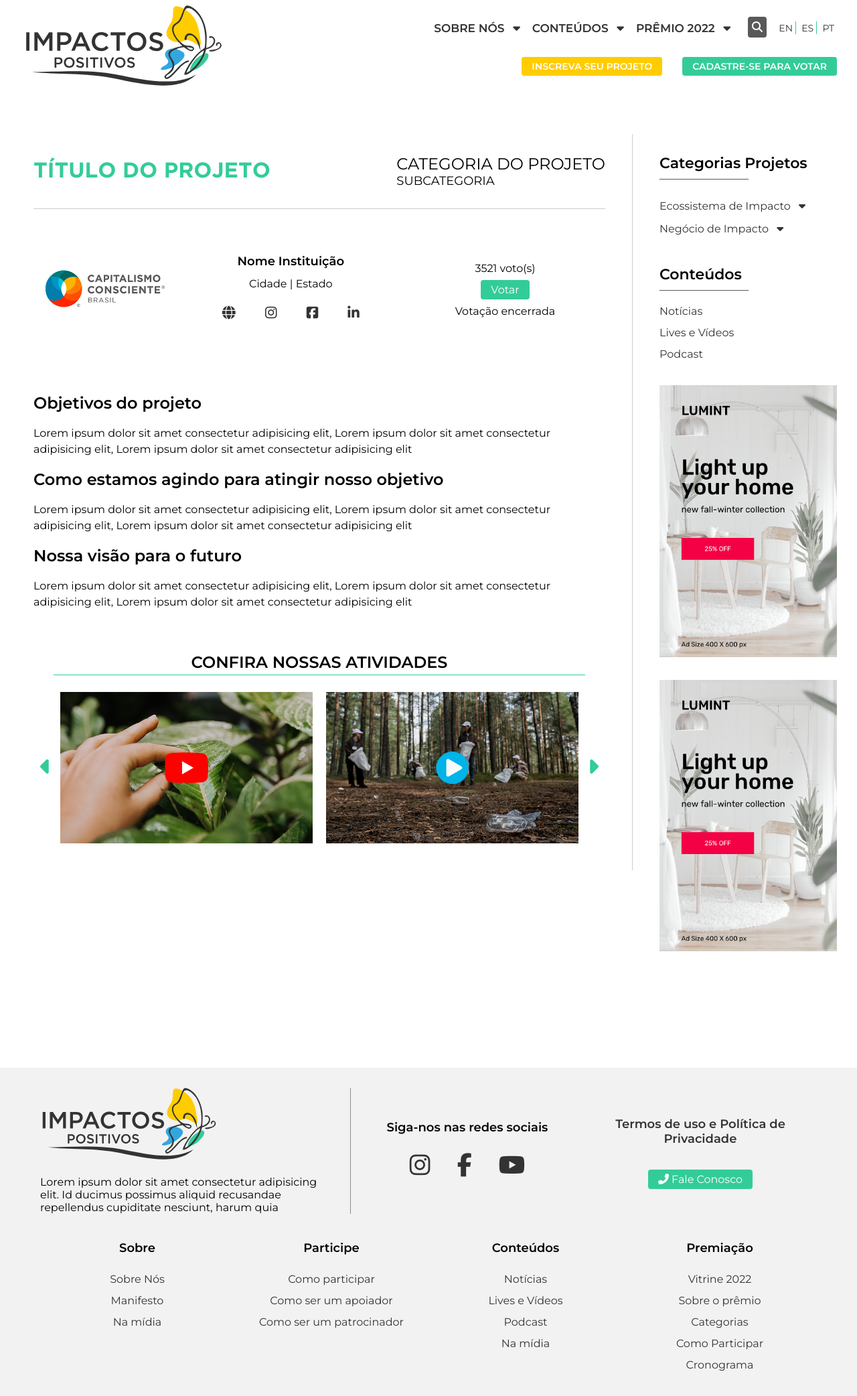
After one commit to dannyela991/PIPDevs, a PHP site: page /project-single.php in a window 1280 px wide. The commit adds this page. Shown: the whole page at 67% size. Run offline with PHP 8.4, Linux system fonts and the light colour scheme; some libraries are stand-ins or nearby versions.

Commit message:
Página projetos, atualizção css e script

```diff
--- a/app/assets/script.js
+++ b/app/assets/script.js
@@ -257,7 +257,29 @@
           ]
     })
   })
+  // CARROSSEL projects
+  $(function () {
 
+    $('.carrossel-project').slick({
+        infinite: true,
+        slidesToShow: 2,
+        slidesToScroll: 1,
+        autoplay: true,
+        autoplaySpeed: 3000,
+        prevArrow: $('#prev-project'),
+        nextArrow: $('#next-project'),
+
+        responsive: [
+            {
+              breakpoint: 769,
+              settings: {
+                slidesToShow: 1,
+                slidesToScroll: 1,
+              }
+            }
+          ]
+    })
+  })
 
   // MODAL MIDIA
   function openModal() {
@@ -293,6 +315,7 @@
     captionText.innerHTML = dots[slideIndex-1].alt;
   }
 
+
   //REPONSIVE IFRAME
   $(".content-post iframe").wrap("<div class='container-iframe'></div>");
   $(".content-post iframe").addClass("responsive-iframe");
--- a/app/assets/style.css
+++ b/app/assets/style.css
@@ -2851,3 +2851,104 @@ fieldset.step h2::before{
     color: red;
     margin-top: 15px;
 }
+
+/* PROJECT SINGLE */
+.page-projects{
+    padding-top: 60px;
+}
+.page-projects .container.flex-container{
+    align-items: flex-start;
+}
+.page-projects .page-header.flex-container{
+    justify-content: space-between;
+}
+.page-projects .page-header{
+    border-bottom: 1px solid #ccc;
+}
+.page-projects .page-header h1{
+    color: #33cc99;
+}
+.categoty-project{
+    font-size: 24px;
+    text-transform: uppercase;
+}
+.categoty-project .sub-category{
+    font-size: 18px;
+}
+.page-projects .content{
+    width: 100%;
+    border: none;
+}
+.info-project{
+    padding: 60px 0;
+    text-align: center;
+}
+.dados-instituicao, .votacao{
+    line-height: 2;
+}
+.name-inst{
+    font-weight: bold;
+    font-size: 18px;
+}
+.social-midia li{
+    padding: 7px 20px;
+    font-size: 20px;
+}
+.content-project{
+    margin: 30px 0;
+    line-height: 1.5;
+}
+.content-project h2{
+    margin: 15px 0;
+}
+.content-carrossel-project{
+    margin-top: 60px;
+    position: relative;
+    padding: 0 30px;
+    text-align: center;
+}
+.content-carrossel-project h2{
+    text-transform: uppercase;
+    border-bottom: 1px solid #33cc99;
+}
+.item.project{
+    margin: 10px;
+}
+.nav-carrossel-project a{
+    font-size: 34px;
+    color: #33cc99;
+}
+.nav-carrossel-project a:hover{
+    color: #219770;
+}
+@media  screen and (min-width: 768px){
+    .info-project .flex-container{
+        flex-direction: row;
+        flex-wrap: wrap;
+    }
+}
+@media  screen and (min-width: 1140px){
+    .page-projects .content{
+        width: 75%;
+        border-right: 1px solid #ccc;
+    }
+    .page-projects .sidebar{
+        width: 25%;
+        padding: 0;
+        padding-left: 40px;
+    }
+    .info-project .flex-container{
+        justify-content: space-between;
+        flex-wrap: nowrap;
+    }
+    .img-instituicao{
+        width: 25%;
+    }
+    .dados-instituicao{
+        width: 40%;
+    }
+    .votacao{
+        width: 35%;
+        text-align: center;
+    }
+}
--- /dev/null
+++ b/project-single.php
@@ -0,0 +1,174 @@
+<?php
+// header
+include 'app/views/header.php';
+?>
+<!-- content -->
+<main>
+    <section class="page-projects">
+        <div class="container flex-container">
+            <div class="content">
+                <div class="page-header flex-container">
+                    <h1>Título do projeto</h1>
+                    <div class="categoty-project">
+                        <p class="category">Categoria do Projeto</p>
+                        <p class="sub-category">Subcategoria</p>
+                    </div>
+                </div>
+                <div class="info-project">
+                    <div class="flex-container">
+                        <div class="img-instituicao">
+                            <img src="app/assets/images/logo-further/capitalismo-consciente.png" />
+                        </div>
+                        <div class="dados-instituicao">
+                            <div class="instituicao">
+                                <span class="name-inst">Nome Instituição</span>
+                            </div>
+                            <div class="localizacao">
+                                <span class="city">Cidade</span> | <span class="uf">Estado</span>
+                            </div>
+                            <div class="social-midia">
+                                <ul class="inline">
+                                    <li><a href=""><i class="fas fa-globe"></i></a></li>
+                                    <li><a href=""><i class="fab fa-instagram"></i></a></li>
+                                    <li><a href=""><i class="fab fa-facebook-square"></i></a></li>
+                                    <li><a href=""><i class="fab fa-linkedin-in"></i></a></li>
+                                </ul>
+                            </div>
+                        </div>
+                        <div class="votacao">
+                            <div class="votos"><span class="number-votos">3521</span> voto(s)</div>
+                            <div class="button">
+                                <a class="btn bg-green" href="">Votar</a>
+                                <!-- ocultar, mostar somente quando acabar a votação -->
+                                <p><span>Votação encerrada</span></p>
+                            </div>
+                        </div>
+                    </div>
+                </div>
+                <div class="content-project">
+                    <div class="content-txt">
+                        <h2>Objetivos do projeto</h2>
+                        <p class="descricao-projeto">Lorem ipsum dolor sit amet consectetur adipisicing elit, Lorem ipsum dolor sit amet consectetur adipisicing elit, Lorem ipsum dolor sit amet consectetur adipisicing elit</p>
+                    </div>
+                    <div class="content-txt">
+                        <h2>Como estamos agindo para atingir nosso objetivo</h2>
+                        <p class="pitch-projeto">Lorem ipsum dolor sit amet consectetur adipisicing elit, Lorem ipsum dolor sit amet consectetur adipisicing elit, Lorem ipsum dolor sit amet consectetur adipisicing elit</p>
+                    </div>
+                    <div class="content-txt">
+                        <h2>Nossa visão para o futuro</h2>
+                        <p class="inivacao-projeto">Lorem ipsum dolor sit amet consectetur adipisicing elit, Lorem ipsum dolor sit amet consectetur adipisicing elit, Lorem ipsum dolor sit amet consectetur adipisicing elit</p>
+                    </div>
+
+                    <div class="content-carrossel-project">
+                        <h2>Confira nossas atividades</h2>
+                        <div class="carrossel-project">
+                            <div class="item project">
+                                <div class="img-project">
+                                    <img src="app/assets/images/video-youtube.png"/>
+                                </div>
+                            </div>
+                            <div class="item project">
+                                <div class="img-project">
+                                    <img src="app/assets/images/video-vimeo.png"/>
+                                </div>
+                            </div>
+                            <div class="item project">
+                                <div class="img-project">
+                                    <img src="app/assets/images/video-youtube-02.png"/>
+                                </div>
+                            </div>
+                            <div class="item project">
+                                <div class="img-project">
+                                    <img src="app/assets/images/video-youtube-02.png"/>
+                                </div>
+                            </div>
+                            <div class="item project">
+                                <div class="img-project">
+                                    <img src="app/assets/images/video-vimeo.png"/>
+                                </div>
+                            </div>
+                            <div class="item project">
+                                <div class="img-project">
+                                    <img src="app/assets/images/video-youtube-02.png"/>
+                                </div>
+                            </div>
+                        </div>
+                        <div class="nav-carrossel-project">
+                            <a id="prev-project" class="icon arrow-left">
+                                <i class="fas fa-caret-left"></i>
+                            </a>
+                            <a id="next-project" class="icon arrow-right">
+                                <i class="fas fa-caret-right"></i>
+                            </a>
+                        </div>
+                    </div>
+                </div>
+            </div>
+            <!-- sidebar -->
+            <div class="sidebar">
+                <div class="list-category">
+                    <h2>Categorias Projetos</h2>
+                    <div class="sidenav">
+                        <button class="dropdown-btn">Ecossistema de Impacto
+                            <i class="fa fa-caret-down"></i>
+                        </button>
+                        <div class="dropdown-container">
+                            <a href="#">Investimento</a>
+                            <a href="#">Setor Público</a>
+                            <a href="#">Dinamizadores</a>
+                            <a href="#">Comunidades</a>
+                            <a href="#">Grandes Empresas</a>
+                        </div>
+                        <button class="dropdown-btn">Negócio de Impacto
+                            <i class="fa fa-caret-down"></i>
+                        </button>
+                        <div class="dropdown-container">
+                            <a href="#">Ideação</a>
+                            <a href="#">Operação</a>
+                            <a href="#">Tração</a>
+                        </div>
+                    </div>
+                </div>
+
+
+                <div class="list-contents">
+                    <h2>Conteúdos</h2>
+                    <ul>
+                        <li><a href="trend-news.php">Notícias</a></li>
+                        <li><a href="medias.php">Lives e Vídeos</a></li>
+                        <li><a href="podcast.php">Podcast</a></li>
+                    </ul>
+                </div>
+
+                <div class="img-ads">
+                    <img class="ads-img" src="app/assets/images/ads-post.png" />
+                </div>
+                <div class="img-ads">
+                    <img class="ads-img" src="app/assets/images/ads-post.png" />
+                </div>
+            </div>
+        </div>
+    </section>
+</main>
+<script>
+/* Loop through all dropdown buttons to toggle between hiding and showing its dropdown content - This allows the user to have multiple dropdowns without any conflict */
+var dropdown = document.getElementsByClassName("dropdown-btn");
+var i;
+
+for (i = 0; i < dropdown.length; i++) {
+  dropdown[i].addEventListener("click", function() {
+  this.classList.toggle("active");
+  var dropdownContent = this.nextElementSibling;
+  if (dropdownContent.style.display === "block") {
+  dropdownContent.style.display = "none";
+  } else {
+  dropdownContent.style.display = "block";
+  }
+  });
+}
+</script>
+
+<?php
+// footer
+include 'app/views/footer.php';
+?>
```
